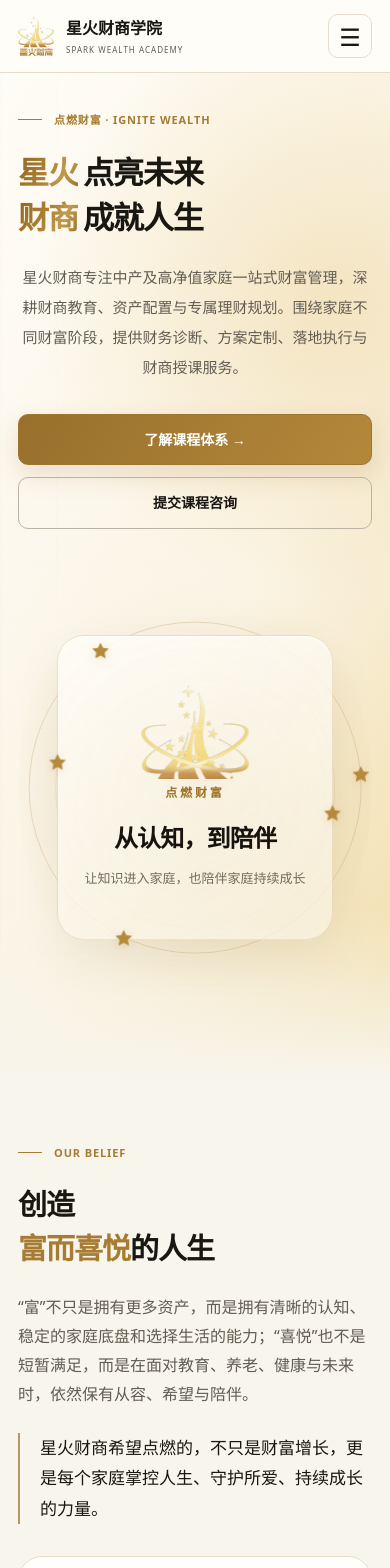
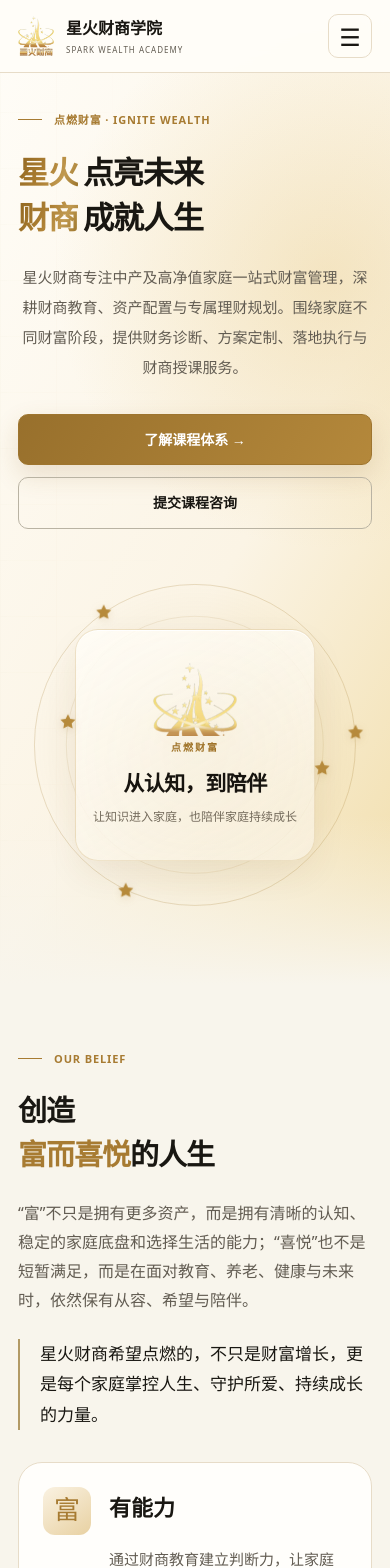
Before and after one commit to yuan2123/yuan123, a Next.js app: page / in a window 390 px wide. Shown: the top 1568 px of the page. Built offline with nearby package versions, Linux system fonts and the light colour scheme; no server answers.

Commit message:
Add files via upload

```diff
--- a/app/globals.css
+++ b/app/globals.css
@@ -319,13 +319,20 @@
   .academy-home .hero { padding-top:110px; }.academy-home .hero h1 { font-size:clamp(30px,8vw,45px); margin:18px 0 22px; }
   .academy-home .hero-copy { font-size:15px; }.academy-home .eyebrow { font-size:11px; letter-spacing:.08em; }
   .academy-home .actions { display:grid; grid-template-columns:1fr; }.academy-home .btn { min-height:50px; }
-  /* Keep the interactive journey map intact on touch screens. */
-  .academy-home .visual { height:470px; display:grid; place-items:center; padding:0; }
-  .academy-home .halo { inset:0; }
-  .academy-home .academy-card { width:78%; max-width:330px; padding:26px 18px; margin:0; }
-  .academy-home .journey-card { width:178px; padding:12px 14px; }
-  .academy-home .core-emblem { width:108px; height:94px; }.academy-home .core-logo-crop img { width:108px; }.academy-home .academy-card h3 { font-size:24px; }
-  .academy-home .academy-card p { max-width:230px; font-size:13px; }
+  /* Compact mobile journey map: one clear visual block, with room for tap cards. */
+  .academy-home .visual { width:min(100%,390px); height:368px; display:grid; place-items:center; padding:0; margin:8px auto 0; }
+  .academy-home .halo { inset:3%; background:radial-gradient(circle,rgba(190,155,81,.15),transparent 68%); }
+  .academy-home .journey-ring-outer,.academy-home .journey-orbit { width:91%; }
+  .academy-home .journey-ring-inner,.academy-home :is(.journey-orbit-4,.journey-orbit-5) { width:73%; }
+  .academy-home .journey-star { top:-18px; width:36px; height:36px; padding:9px; }
+  .academy-home .academy-card { width:68%; max-width:258px; min-height:232px; padding:21px 16px 20px; margin:0; border-radius:23px; box-shadow:0 14px 34px rgba(91,67,24,.065),inset 0 1px 0 rgba(255,255,255,.9); }
+  .academy-home .journey-card { width:164px; padding:11px 13px; border-radius:12px; box-shadow:0 10px 30px rgba(66,47,14,.15); }
+  .academy-home .journey-card b { margin-bottom:3px; font-size:14px; }
+  .academy-home .journey-card small { font-size:11px; line-height:1.55; }
+  .academy-home .core-emblem { width:84px; height:73px; margin-bottom:2px; }.academy-home .core-logo-crop img { width:84px; }
+  .academy-home .academy-card .core-kicker { font-size:10px; letter-spacing:.2em; }
+  .academy-home .academy-card h3 { margin:12px 0 8px; font-size:21px; letter-spacing:-.025em; }
+  .academy-home .academy-card p { max-width:215px; font-size:12px; line-height:1.65; }
   .academy-home :is(.section,.belief-section) { padding:64px 0; }.academy-home h2 { font-size:29px; line-height:1.5; }
   .academy-home .belief-cards { grid-template-columns:1fr; }.academy-home .belief-card { display:grid; grid-template-columns:48px 1fr; gap:10px 18px; }
   .academy-home .belief-card h3 { margin:4px 0; }.academy-home .belief-card p { grid-column:2; }
```
